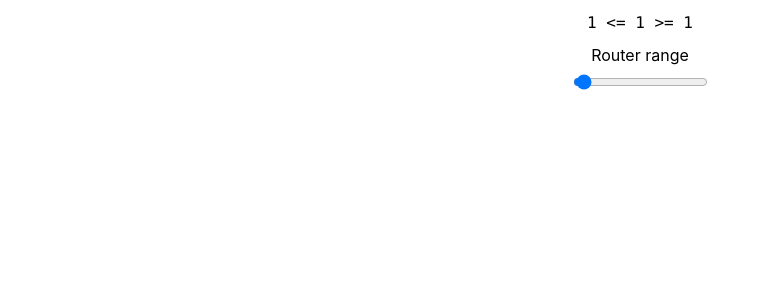
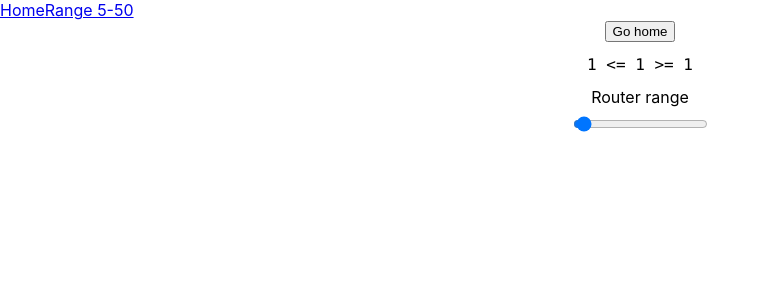
Before and after one commit to andresol/cra-workshop, a React (Create React App) app: page /range/1/1 in a window 1280 px wide. Shown: the top 300 px of the page, without its empty margins (0-769 px from the left). Built offline with nearby package versions, Linux system fonts and the light colour scheme.

Commit message:
Routing with links

```diff
--- a/src/App.tsx
+++ b/src/App.tsx
@@ -1,11 +1,13 @@
 import React from "react"
 import "./App.css"
 import Router from "features/Router"
-import { BrowserRouter } from "react-router-dom"
+import { BrowserRouter, NavLink } from "react-router-dom"
 
 function App() {
   return (
     <BrowserRouter>
+      <NavLink to="/" exact>Home</NavLink>
+      <NavLink to="/range/5/50">Range 5-50</NavLink>
       <div className="App">
         <Router/>
       </div>
--- a/src/features/RouteParams/RouteRangeMinMax.tsx
+++ b/src/features/RouteParams/RouteRangeMinMax.tsx
@@ -1,13 +1,19 @@
 import React, { useState } from "react"
-import { useRouteMatch } from "react-router-dom"
+import { useRouteMatch, useHistory } from "react-router-dom"
 import RangeInput from "UI/RangeInput"
 
 export const RouteRangeMinMax = (): JSX.Element => {
 	const { params: { min, max } } = useRouteMatch<{min: string, max: string}>()
 	const [range, setRange] = useState(parseInt(min))
+	const { push } = useHistory()
+
+	const onClick = () => {
+		push("/")
+	}
 
 	return (
 		<>
+			<button onClick={onClick}>Go home</button>
 			<pre><code>{`${min} <= ${range} >= ${max}`}</code></pre>
 			<RangeInput
 			id="router-range"
```
